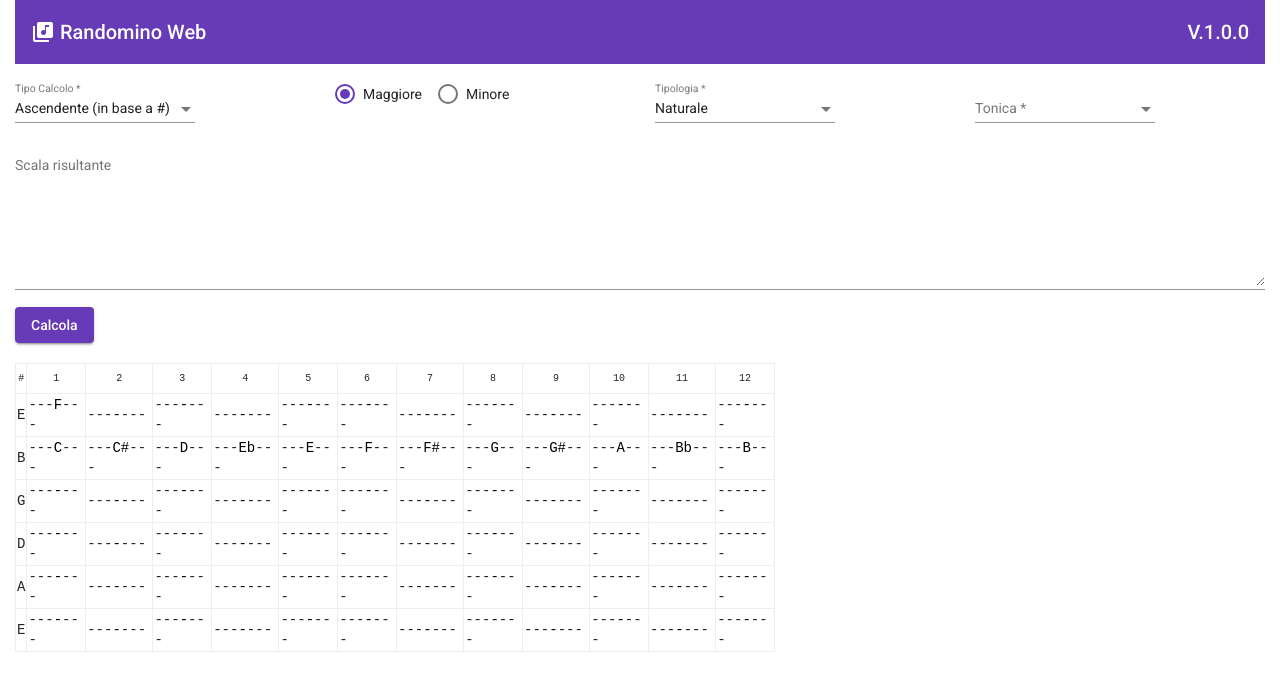
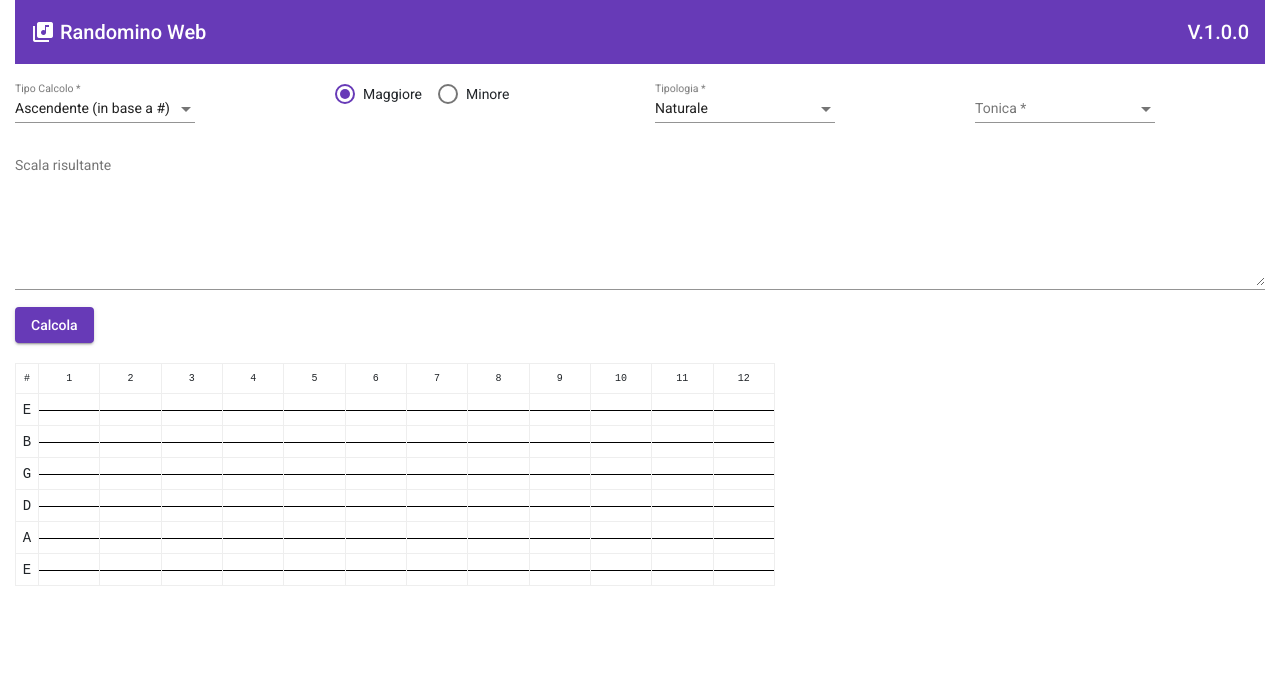
Before and after one commit to pietrogabba/RandominoWeb, an Angular app: page / in a window 1280 px wide. Shown: the top 690 px of the page. Built offline with nearby package versions, Linux system fonts and the light colour scheme.

Commit message:
Creata una prima bozza della fret board funzionante (bacata)

```diff
--- a/src/app/app.component.html
+++ b/src/app/app.component.html
@@ -73,7 +73,7 @@
     </div>
     <div class="row">
       <div class="col-sm-12">
-        <app-guitar-fret-board></app-guitar-fret-board>
+        <app-guitar-fret-board [calculatedScaleArray]='calculatedScaleArray'></app-guitar-fret-board>
       </div>
     </div>
   </form>
--- a/src/app/app.component.ts
+++ b/src/app/app.component.ts
@@ -21,6 +21,7 @@ export class AppComponent {
   scaleForm: FormGroup;
   tonicNotes: Array<string>;
   scaleTypes: SelectOptionModel[];
+  calculatedScaleArray: string[];
 
   constructor(private tonalityCalcService: TonalityCalculatorService, fb: FormBuilder)
   {
@@ -86,10 +87,9 @@ export class AppComponent {
 
   calculateScale()
   {
-    //this.scaleForm.patchValue({txtResult: ''}, {emitEvent: false});
-    let calculatedScaleArray = this.tonalityCalcService.getTonalityNoteCollection(this.model.tonic, this.model.circle, this.model.flavour, this.model.scaleType);
+    this.calculatedScaleArray = this.tonalityCalcService.getTonalityNoteCollection(this.model.tonic, this.model.circle, this.model.flavour, this.model.scaleType);
     this.scaleForm.patchValue({
-      txtResult: calculatedScaleArray.join(',')
+      txtResult: this.calculatedScaleArray.join(',')
     }, { emitEvent: false });
   }
 
--- a/src/app/diagram-view/diagram-view.module.ts
+++ b/src/app/diagram-view/diagram-view.module.ts
@@ -4,11 +4,13 @@ import { NgModule } from '@angular/core';
 import { GuitarFretBoardComponent } from './guitar-fret-board/guitar-fret-board.component';
 import { GuitarFretComponent } from './guitar-fret/guitar-fret.component';
 import { FormatFretNote } from '../global/pipes/format-fret-note';
+import { MatIconModule } from '@angular/material/icon';
 
 @NgModule({
   declarations: [GuitarFretBoardComponent, GuitarFretComponent, FormatFretNote],
   imports: [
-    CommonModule
+    CommonModule,
+    MatIconModule
   ],
   exports: [
     GuitarFretBoardComponent
--- a/src/app/diagram-view/guitar-fret-board/guitar-fret-board.component.html
+++ b/src/app/diagram-view/guitar-fret-board/guitar-fret-board.component.html
@@ -17,17 +17,17 @@
     <tr>
         <td>E</td>
         <td><app-guitar-fret #apfret fretNote="F"></app-guitar-fret></td>
-        <td><app-guitar-fret></app-guitar-fret></td>
-        <td><app-guitar-fret></app-guitar-fret></td>
-        <td><app-guitar-fret></app-guitar-fret></td>
-        <td><app-guitar-fret></app-guitar-fret></td>
-        <td><app-guitar-fret></app-guitar-fret></td>
-        <td><app-guitar-fret></app-guitar-fret></td>
-        <td><app-guitar-fret></app-guitar-fret></td>
-        <td><app-guitar-fret></app-guitar-fret></td>
-        <td><app-guitar-fret></app-guitar-fret></td>
-        <td><app-guitar-fret></app-guitar-fret></td>
-        <td><app-guitar-fret></app-guitar-fret></td>
+        <td><app-guitar-fret #apfret fretNote="F#"></app-guitar-fret></td>
+        <td><app-guitar-fret #apfret fretNote="G"></app-guitar-fret></td>
+        <td><app-guitar-fret #apfret fretNote="G#"></app-guitar-fret></td>
+        <td><app-guitar-fret #apfret fretNote="A"></app-guitar-fret></td>
+        <td><app-guitar-fret #apfret fretNote="Bb"></app-guitar-fret></td>
+        <td><app-guitar-fret #apfret fretNote="B"></app-guitar-fret></td>
+        <td><app-guitar-fret #apfret fretNote="C"></app-guitar-fret></td>
+        <td><app-guitar-fret #apfret fretNote="C#"></app-guitar-fret></td>
+        <td><app-guitar-fret #apfret fretNote="D"></app-guitar-fret></td>
+        <td><app-guitar-fret #apfret fretNote="Eb"></app-guitar-fret></td>
+        <td><app-guitar-fret #apfret fretNote="E"></app-guitar-fret></td>
     </tr>
     <tr>
         <td>B</td>
@@ -46,62 +46,62 @@
     </tr>
     <tr>
         <td>G</td>
-        <td><app-guitar-fret></app-guitar-fret></td>
-        <td><app-guitar-fret></app-guitar-fret></td>
-        <td><app-guitar-fret></app-guitar-fret></td>
-        <td><app-guitar-fret></app-guitar-fret></td>
-        <td><app-guitar-fret></app-guitar-fret></td>
-        <td><app-guitar-fret></app-guitar-fret></td>
-        <td><app-guitar-fret></app-guitar-fret></td>
-        <td><app-guitar-fret></app-guitar-fret></td>
-        <td><app-guitar-fret></app-guitar-fret></td>
-        <td><app-guitar-fret></app-guitar-fret></td>
-        <td><app-guitar-fret></app-guitar-fret></td>
-        <td><app-guitar-fret></app-guitar-fret></td>
+        <td><app-guitar-fret #apfret fretNote="G#"></app-guitar-fret></td>
+        <td><app-guitar-fret #apfret fretNote="A"></app-guitar-fret></td>
+        <td><app-guitar-fret #apfret fretNote="Bb"></app-guitar-fret></td>
+        <td><app-guitar-fret #apfret fretNote="B"></app-guitar-fret></td>
+        <td><app-guitar-fret #apfret fretNote="C"></app-guitar-fret></td>
+        <td><app-guitar-fret #apfret fretNote="C#"></app-guitar-fret></td>
+        <td><app-guitar-fret #apfret fretNote="D"></app-guitar-fret></td>
+        <td><app-guitar-fret #apfret fretNote="Eb"></app-guitar-fret></td>
+        <td><app-guitar-fret #apfret fretNote="E"></app-guitar-fret></td>
+        <td><app-guitar-fret #apfret fretNote="F"></app-guitar-fret></td>
+        <td><app-guitar-fret #apfret fretNote="F#"></app-guitar-fret></td>
+        <td><app-guitar-fret #apfret fretNote="G"></app-guitar-fret></td>
     </tr>
     <tr>
         <td>D</td>
-        <td><app-guitar-fret></app-guitar-fret></td>
-        <td><app-guitar-fret></app-guitar-fret></td>
-        <td><app-guitar-fret></app-guitar-fret></td>
-        <td><app-guitar-fret></app-guitar-fret></td>
-        <td><app-guitar-fret></app-guitar-fret></td>
-        <td><app-guitar-fret></app-guitar-fret></td>
-        <td><app-guitar-fret></app-guitar-fret></td>
-        <td><app-guitar-fret></app-guitar-fret></td>
-        <td><app-guitar-fret></app-guitar-fret></td>
-        <td><app-guitar-fret></app-guitar-fret></td>
-        <td><app-guitar-fret></app-guitar-fret></td>
-        <td><app-guitar-fret></app-guitar-fret></td>
+        <td><app-guitar-fret #apfret fretNote="Eb"></app-guitar-fret></td>
+        <td><app-guitar-fret #apfret fretNote="E"></app-guitar-fret></td>
+        <td><app-guitar-fret #apfret fretNote="F"></app-guitar-fret></td>
+        <td><app-guitar-fret #apfret fretNote="F#"></app-guitar-fret></td>
+        <td><app-guitar-fret #apfret fretNote="G"></app-guitar-fret></td>
+        <td><app-guitar-fret #apfret fretNote="G#"></app-guitar-fret></td>
+        <td><app-guitar-fret #apfret fretNote="A"></app-guitar-fret></td>
+        <td><app-guitar-fret #apfret fretNote="Bb"></app-guitar-fret></td>
+        <td><app-guitar-fret #apfret fretNote="B"></app-guitar-fret></td>
+        <td><app-guitar-fret #apfret fretNote="C"></app-guitar-fret></td>
+        <td><app-guitar-fret #apfret fretNote="C#"></app-guitar-fret></td>
+        <td><app-guitar-fret #apfret fretNote="D"></app-guitar-fret></td>
     </tr>
     <tr>
         <td>A</td>
-        <td><app-guitar-fret></app-guitar-fret></td>
-        <td><app-guitar-fret></app-guitar-fret></td>
-        <td><app-guitar-fret></app-guitar-fret></td>
-        <td><app-guitar-fret></app-guitar-fret></td>
-        <td><app-guitar-fret></app-guitar-fret></td>
-        <td><app-guitar-fret></app-guitar-fret></td>
-        <td><app-guitar-fret></app-guitar-fret></td>
-        <td><app-guitar-fret></app-guitar-fret></td>
-        <td><app-guitar-fret></app-guitar-fret></td>
-        <td><app-guitar-fret></app-guitar-fret></td>
-        <td><app-guitar-fret></app-guitar-fret></td>
-        <td><app-guitar-fret></app-guitar-fret></td>
+        <td><app-guitar-fret #apfret fretNote="Bb"></app-guitar-fret></td>
+        <td><app-guitar-fret #apfret fretNote="B"></app-guitar-fret></td>
+        <td><app-guitar-fret #apfret fretNote="C"></app-guitar-fret></td>
+        <td><app-guitar-fret #apfret fretNote="C#"></app-guitar-fret></td>
+        <td><app-guitar-fret #apfret fretNote="D"></app-guitar-fret></td>
+        <td><app-guitar-fret #apfret fretNote="Eb"></app-guitar-fret></td>
+        <td><app-guitar-fret #apfret fretNote="E"></app-guitar-fret></td>
+        <td><app-guitar-fret #apfret fretNote="F"></app-guitar-fret></td>
+        <td><app-guitar-fret #apfret fretNote="F#"></app-guitar-fret></td>
+        <td><app-guitar-fret #apfret fretNote="G"></app-guitar-fret></td>
+        <td><app-guitar-fret #apfret fretNote="G#"></app-guitar-fret></td>
+        <td><app-guitar-fret #apfret fretNote="A"></app-guitar-fret></td>
     </tr>
     <tr>
         <td>E</td>
-        <td><app-guitar-fret></app-guitar-fret></td>
-        <td><app-guitar-fret></app-guitar-fret></td>
-        <td><app-guitar-fret></app-guitar-fret></td>
-        <td><app-guitar-fret></app-guitar-fret></td>
-        <td><app-guitar-fret></app-guitar-fret></td>
-        <td><app-guitar-fret></app-guitar-fret></td>
-        <td><app-guitar-fret></app-guitar-fret></td>
-        <td><app-guitar-fret></app-guitar-fret></td>
-        <td><app-guitar-fret></app-guitar-fret></td>
-        <td><app-guitar-fret></app-guitar-fret></td>
-        <td><app-guitar-fret></app-guitar-fret></td>
-        <td><app-guitar-fret></app-guitar-fret></td>
+        <td><app-guitar-fret #apfret fretNote="F"></app-guitar-fret></td>
+        <td><app-guitar-fret #apfret fretNote="F#"></app-guitar-fret></td>
+        <td><app-guitar-fret #apfret fretNote="G"></app-guitar-fret></td>
+        <td><app-guitar-fret #apfret fretNote="G#"></app-guitar-fret></td>
+        <td><app-guitar-fret #apfret fretNote="A"></app-guitar-fret></td>
+        <td><app-guitar-fret #apfret fretNote="Bb"></app-guitar-fret></td>
+        <td><app-guitar-fret #apfret fretNote="B"></app-guitar-fret></td>
+        <td><app-guitar-fret #apfret fretNote="C"></app-guitar-fret></td>
+        <td><app-guitar-fret #apfret fretNote="C#"></app-guitar-fret></td>
+        <td><app-guitar-fret #apfret fretNote="D"></app-guitar-fret></td>
+        <td><app-guitar-fret #apfret fretNote="Eb"></app-guitar-fret></td>
+        <td><app-guitar-fret #apfret fretNote="E"></app-guitar-fret></td>
     </tr>
 </table>
--- a/src/app/diagram-view/guitar-fret-board/guitar-fret-board.component.scss
+++ b/src/app/diagram-view/guitar-fret-board/guitar-fret-board.component.scss
@@ -1,5 +1,6 @@
 .guitarDiagram{
     width: 760px;
+    background-color: #ffffff;
 }
 
 .guitarDiagram td {
@@ -8,6 +9,9 @@
     border-color: #eeeeee;
     font-family: 'Courier New', Courier, monospace;
     height: 30px;
+    vertical-align: middle;
+    text-align: center;
+    padding: 0px;
 }
 
 .fretNumberRow{
--- a/src/app/diagram-view/guitar-fret/guitar-fret.component.html
+++ b/src/app/diagram-view/guitar-fret/guitar-fret.component.html
@@ -1 +1 @@
-<span class="fret">---<span [ngClass]="(active === true)?'fretNotePressed':'fretNote'">{{fretNote}}</span>---</span>
+<i class="string"></i><span class="fret"><span [ngClass]="(active === true)?'fretNotePressed':'fretNote'"><mat-icon class="polpastrello">{{fretPressedIcon}}</mat-icon></span></span>
--- a/src/app/diagram-view/guitar-fret/guitar-fret.component.scss
+++ b/src/app/diagram-view/guitar-fret/guitar-fret.component.scss
@@ -5,11 +5,27 @@
 */
 
 .fretNote{
-    font-weight: normal;
     color: black;
 }
 
 .fretNotePressed{
-    font-weight: bold;
+    //font-weight: bold;
     color: red;
+    z-index: 1;
 }
+
+.polpastrello{
+    transform: scale(0.8);
+}
+
+.string {
+    width: 100%;
+    height: 0;
+    border-bottom: 1px solid black;
+    float: left;
+    margin: 0;
+    z-index: 0;
+    position: relative;
+    top: 50%;
+    left:0;
+}
--- a/src/app/diagram-view/guitar-fret/guitar-fret.component.ts
+++ b/src/app/diagram-view/guitar-fret/guitar-fret.component.ts
@@ -7,15 +7,22 @@ import { Component, Input, OnInit } from '@angular/core';
 })
 export class GuitarFretComponent implements OnInit {
   @Input() fretNote: string;
+  @Input() fretPressedIcon: string;
   @Input() active: boolean = false;
 
   constructor() {
-    if(!this.fretNote)
-      this.fretNote = '-';
+    if(!this.fretPressedIcon)
+      this.fretPressedIcon = '';
    }
 
-  clear(){
-    this.fretNote = '-';
+  setActive(){
+    this.active = true;
+    this.fretPressedIcon = 'check_circle';
+  }
+
+  setInactive(){
+    this.active = false;
+    this.fretPressedIcon = '';
   }
 
   ngOnInit(): void {
```
Also changed, not shown: src/app/diagram-view/guitar-fret-board/guitar-fret-board.component.ts (+17 -5 lines).
